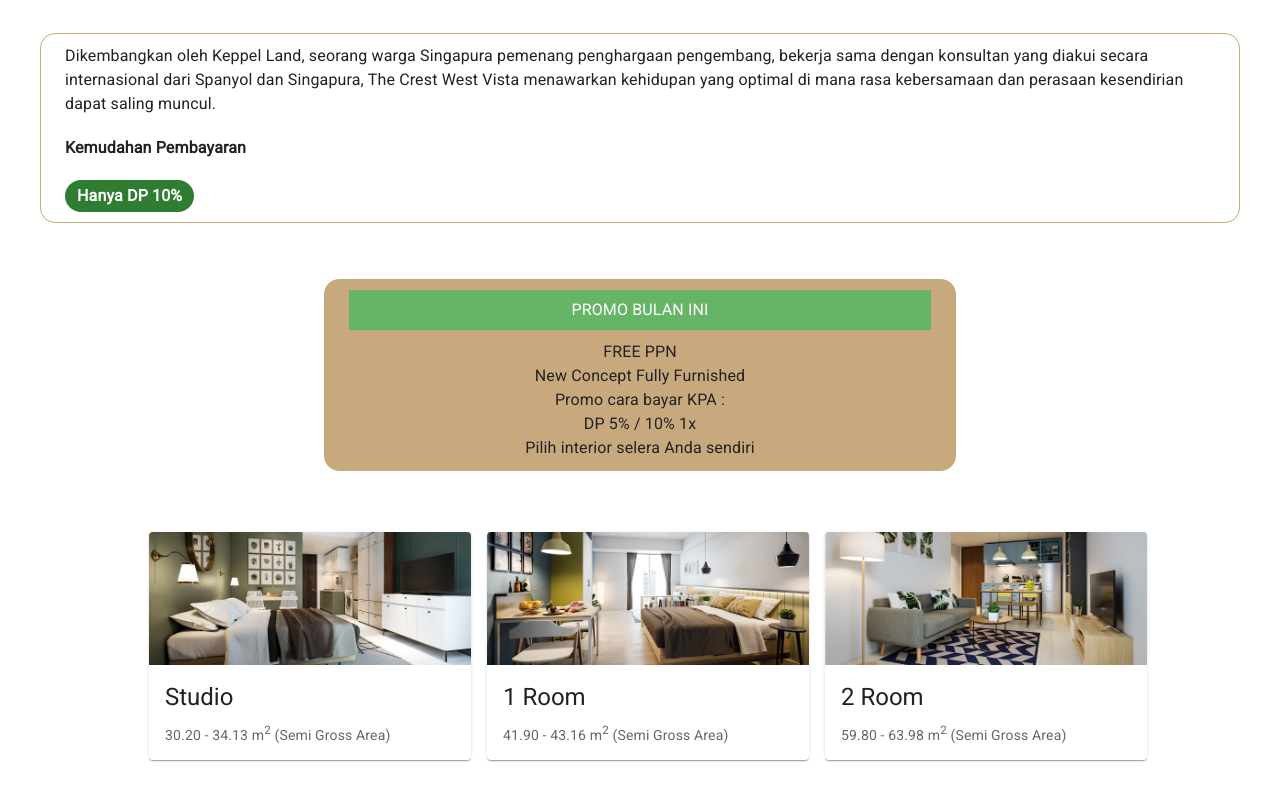
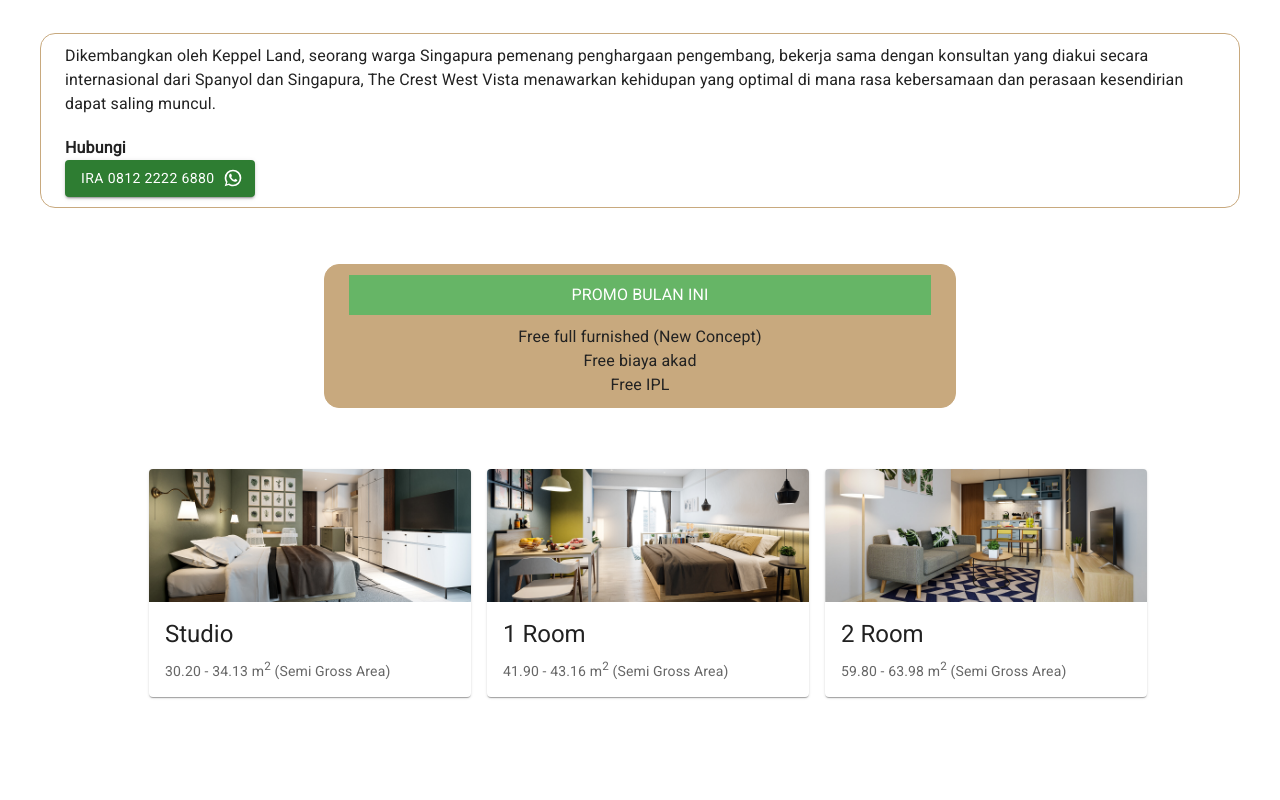
Before and after one commit to kelivdc/west-vista, a Next.js app: page / in a window 1280 px wide. Shown: the part 816-1616 px from the top of the page. Built offline with nearby package versions, Linux system fonts and the light colour scheme; grey boxes are pictures that could not be loaded.

Commit message:
Update Contact

```diff
--- a/pages/index.js
+++ b/pages/index.js
@@ -1,9 +1,6 @@
 import React, { useState } from "react";
 import CssBaseline from "@mui/material/CssBaseline";
-import {
-  Chip,
-  Typography,
-} from "@mui/material";
+import { Button, Chip, Typography } from "@mui/material";
 import Head from "next/head";
 import { Box, Container } from "@mui/system";
 import Image from "next/image";
@@ -12,6 +9,7 @@ import NavBottom from "../components/NavBottom";
 import Unit from "../components/Unit";
 import VideoBanner from "../components/Video";
 import Fasilitas from "../components/Fasilitas";
+import { WhatsApp } from "@mui/icons-material";
 
 function Index() {
   const [mnuDrawer, setMnuDrawer] = useState(false);
@@ -95,7 +93,8 @@ function Index() {
             p={1}
             color="#222"
           >
-            Apartemen Modern</Typography>
+            Apartemen Modern
+          </Typography>
         </Box>
         <Typography
           align="center"
@@ -107,15 +106,15 @@ function Index() {
             color: "#fff",
             bgcolor: "#ff6a00",
             maxWidth: "200px",
-              borderRadius: "15px"
+            borderRadius: "15px",
           }}
           mt={4}
           mx="auto"
           p={1}
           color="#222"
-
         >
-            Harga 600jt an</Typography>
+          Harga 600jt an
+        </Typography>
         <Box p={1}>
           <Container
             sx={{
@@ -132,15 +131,17 @@ function Index() {
               Vista menawarkan kehidupan yang optimal di mana rasa kebersamaan
               dan perasaan kesendirian dapat saling muncul.
             </Typography>
-            <Box mt="20px" fontWeight="bold">Kemudahan Pembayaran</Box>
-            <Typography component="div" mt="20px">
-              <Chip
-                label="Hanya DP 10%"
+            <Box mt="20px" fontWeight="bold">
+              Hubungi
+            </Box>
+            <Button
               color="success"
-                align="center"
-                sx={{ fontWeight: "bold", fontSize: "16px" }}
-              />
-            </Typography>
+              variant="contained"
+              endIcon={<WhatsApp />}
+              onClick={handleWA}
+            >
+              Ira 0812 2222 6880
+            </Button>
           </Container>
         </Box>
         <Box p={1}>
@@ -154,20 +155,20 @@ function Index() {
               position: "relative",
               maxWidth: {
                 xs: "100%",
-                md: "50%"
-              }
+                md: "50%",
+              },
             }}
           >
-            <Box bgcolor="#66b566" color="#fff" p={1} align="center">PROMO BULAN INI</Box>
+            <Box bgcolor="#66b566" color="#fff" p={1} align="center">
+              PROMO BULAN INI
+            </Box>
             <Typography align="center" mt="10px" color="#222">
-              FREE PPN
+              Free full furnished (New Concept)
               <br />
-              New Concept Fully Furnished
+              Free biaya akad
               <br />
-              Promo cara bayar KPA :<br />
-              DP 5% / 10% 1x
+              Free IPL
               <br />
-              Pilih interior selera Anda sendiri
             </Typography>
           </Container>
         </Box>
```
Lines whose indentation alone changed are shown as unchanged.
